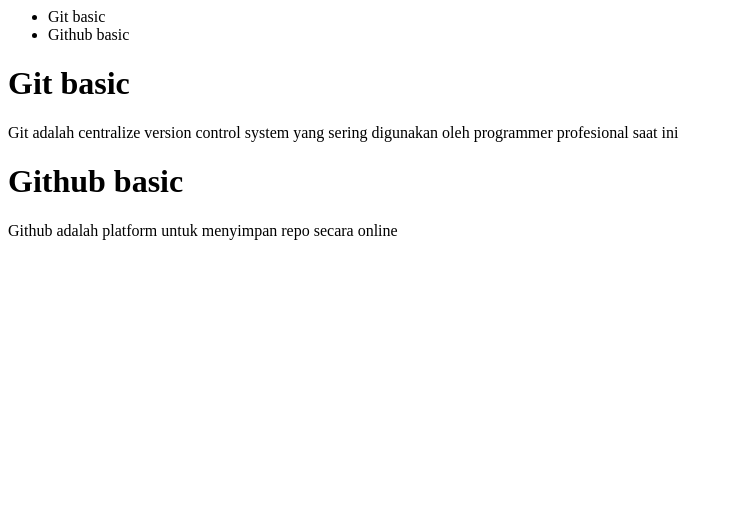
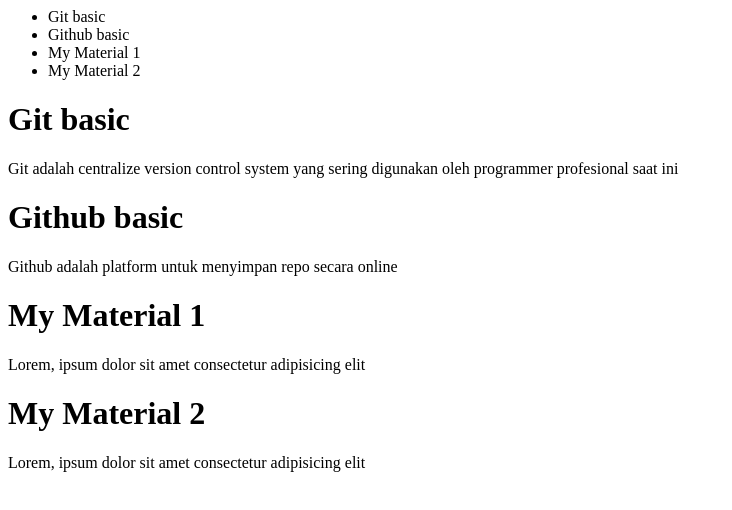
Before and after one commit to mhdusop/ruang-belajar, a plain HTML site: page pages/material.html in a window 1280 px wide. Shown: the whole page, without its empty margins (0-732 px from the left). Drawn offline with Linux system fonts and the light colour scheme.

Commit message:
add my material

```diff
--- a/pages/material.html
+++ b/pages/material.html
@@ -8,11 +8,17 @@
    <ul>
       <li>Git basic</li>
       <li>Github basic</li>
+      <li>My Material 1</li>
+      <li>My Material 2</li>
    </ul>
    <h1>Git basic</h1>
    <p>Git adalah centralize version control system yang sering digunakan oleh programmer profesional saat ini</p>
    <h1>Github basic</h1>
    <p>Github adalah platform untuk menyimpan repo secara online</p>
+   <h1>My Material 1</h1>
+   <p>Lorem, ipsum dolor sit amet consectetur adipisicing elit</p>
+   <h1>My Material 2</h1>
+   <p>Lorem, ipsum dolor sit amet consectetur adipisicing elit</p>
 </body>
 
 </html>
```
